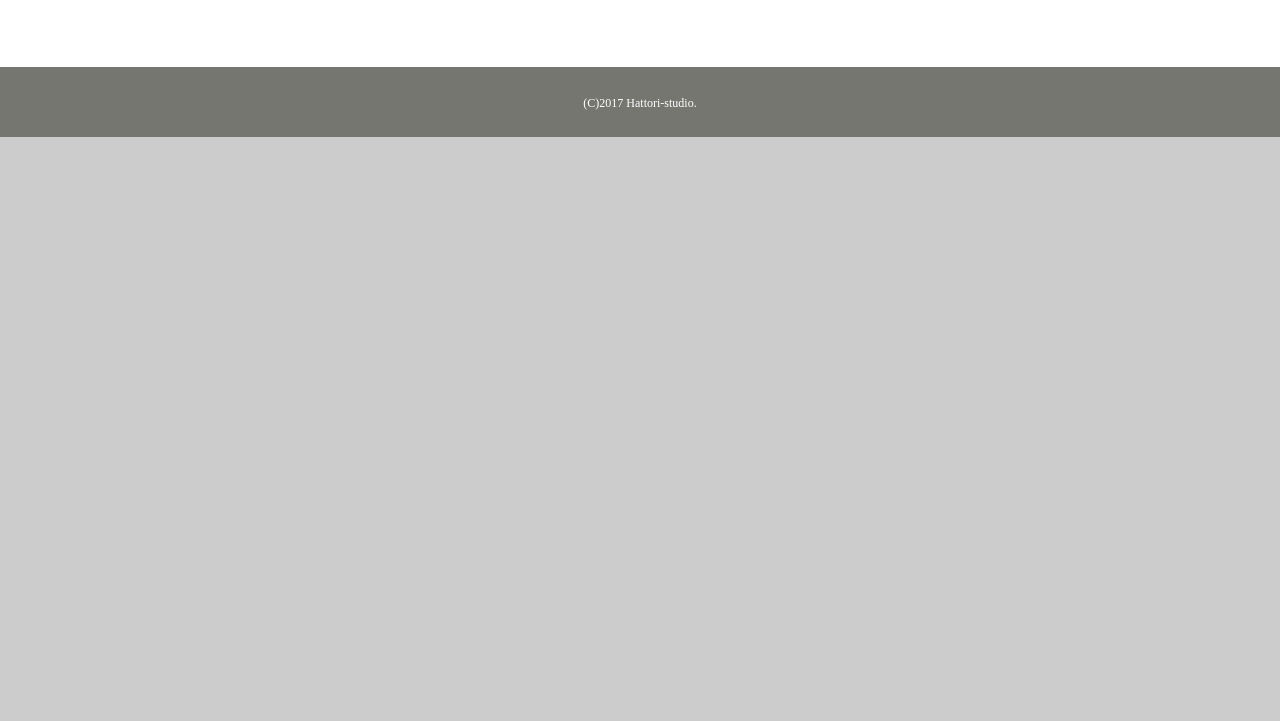
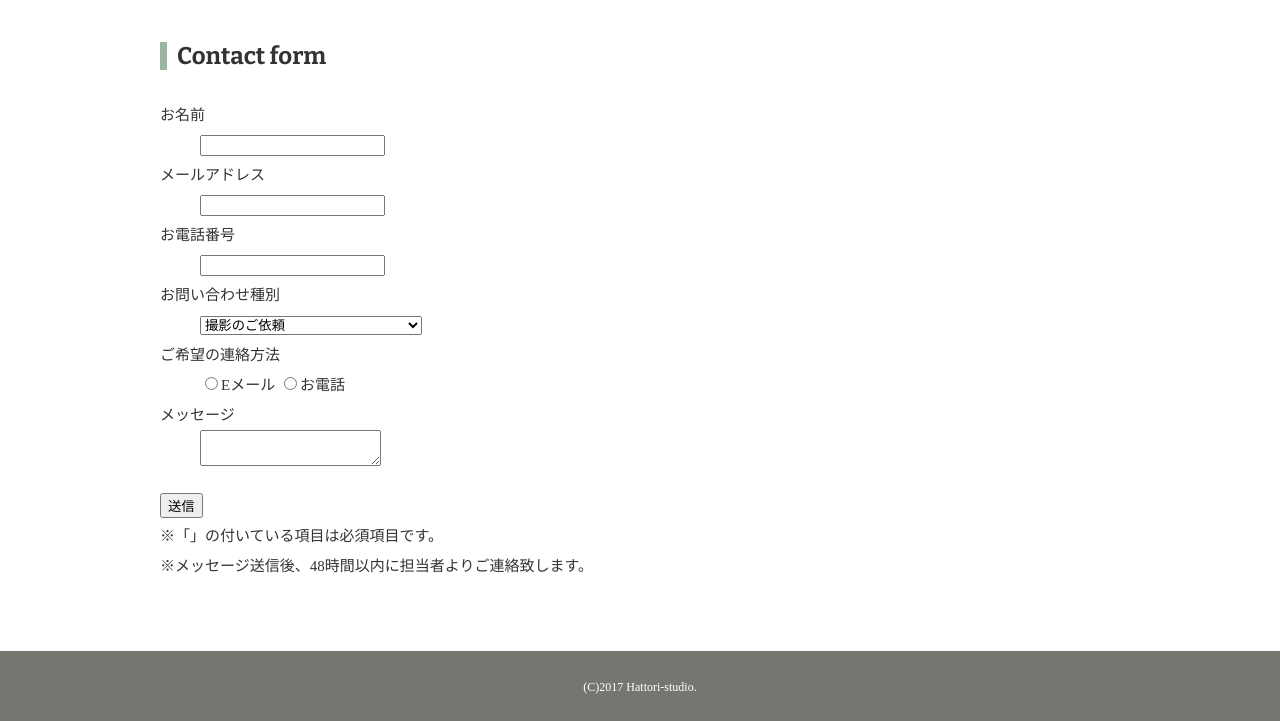
Before and after one commit to KIRAryo1/html_css_practice, a plain HTML site: page contact.html in a window 1280 px wide. Shown: the part 956-1677 px from the top of the page. Before the commit the page ends 1093 px from the top, so only its background shows below. Drawn offline with nearby package versions, Linux system fonts and the light colour scheme.

Commit message:
make contact form

```diff
--- a/contact.html
+++ b/contact.html
@@ -53,6 +53,40 @@
             </table>
             <iframe src="https://www.google.com/maps/embed?pb=!1m18!1m12!1m3!1d3273.142501621683!2d139.10616161539784!3d34.8777677812217!2m3!1f0!2f0!3f0!3m2!1i1024!2i768!4f13.1!3m3!1m2!1s0x6019dcd319ce2d9f%3A0xbc111be9ad0e0569!2z5LyK6LGG6auY5Y6f!5e0!3m2!1sja!2sjp!4v1530695529429" width="460" height="220" frameborder="0" style="border:0" allowfullscreen></iframe>
           </section>
+          <section>
+            <h2 class="icon">Contact form</h2>
+            <div class="form">
+              <form>
+                <dl>
+                  <dt><span class="required">お名前</span></dt>
+                  <dd><input class="name" type="text" name="name" required></dd>
+                  <dt><span class="required">メールアドレス</span></dt>
+                  <dd><input class="email" type="email" name="email" required></dd>
+                  <dt>お電話番号</dt>
+                  <dd><input class="tel" type="tel" name="tel"></dd>
+                  <dt>お問い合わせ種別</dt>
+                  <dd>
+                    <select name="type" class="type">
+                      <option value="撮影のご依頼">撮影のご依頼</option>
+                      <option value="講演・各種メディア出演のご依頼">講演・各種メディア出演のご依頼</option>
+                      <option value="その他お問い合わせ">その他お問い合わせ</option>
+                    </select>
+                  </dd>
+                  <dt>ご希望の連絡方法</dt>
+                  <dd>
+                    <input type="radio" name="contact" value="Eメール">Eメール
+                    <input type="radio" name="contact" value="お電話">お電話
+                  </dd>
+                  <dt>メッセージ</dt>
+                  <dd><textarea class="message" name="message"></textarea></dd>
+                </dl>
+                <button type="submit" class="btn">送信</button>
+              </form>
+              <div class="attention">
+                <p>※「<span class="required"></span>」の付いている項目は必須項目です。<br>※メッセージ送信後、48時間以内に担当者よりご連絡致します。</p>
+              </div>
+            </div>
+          </section>
         </div>
       </div>
     </div>
```
